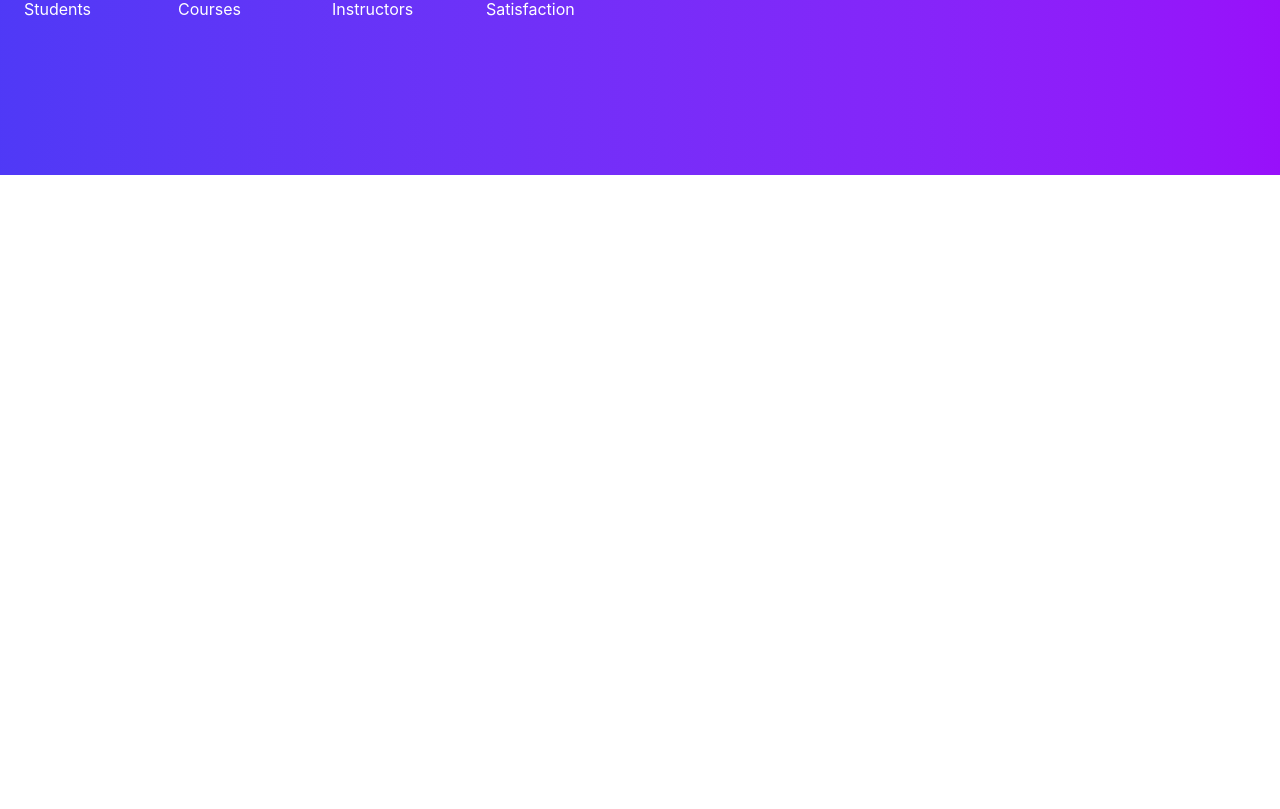
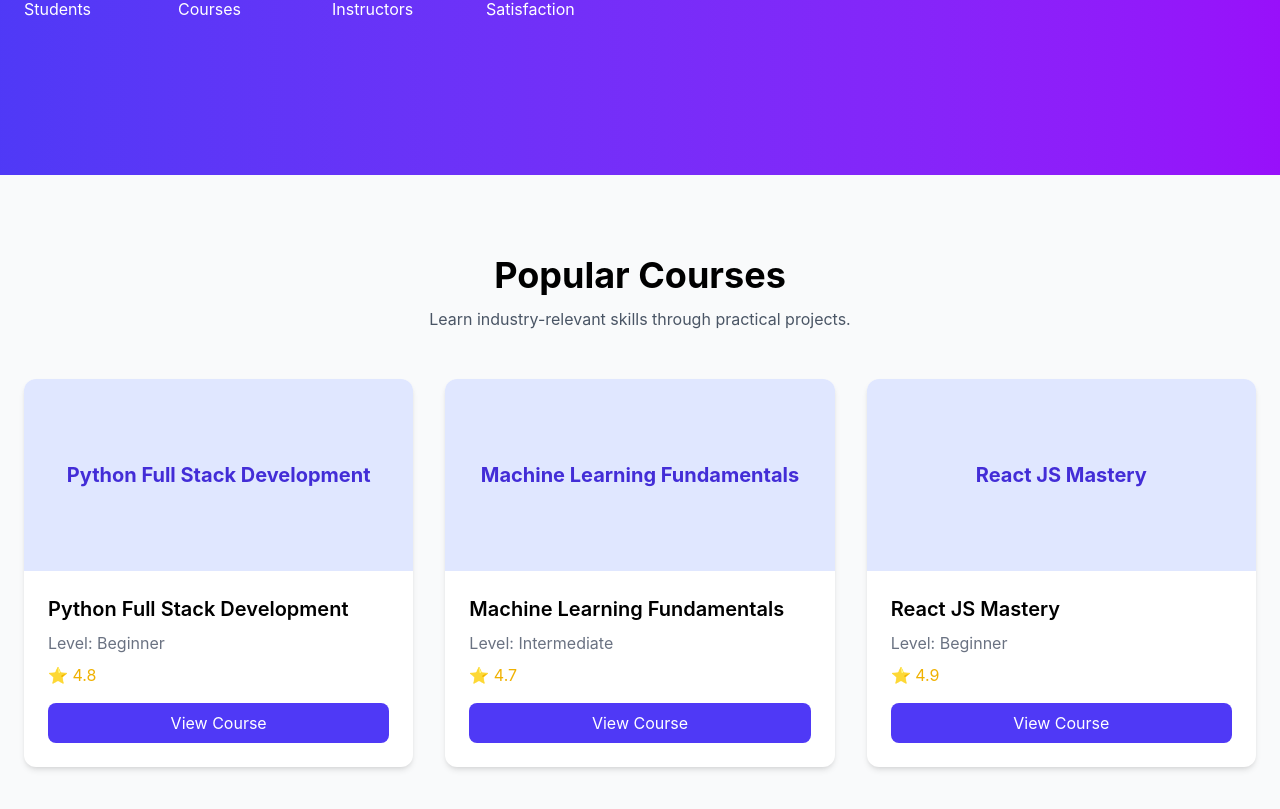
Before and after one commit to deepan-raj1/lms-saas-platform, a React (Vite) app in the folder lms_frontend/: page / in a window 1280 px wide. Shown: the part 699-1508 px from the top of the page. Before the commit the page ends 874 px from the top, so only its background shows below. Built offline with nearby package versions, Linux system fonts and the light colour scheme.

Commit message:
Add featured courses section to landing page

```diff
--- a/lms_frontend/src/components/FeaturedCourses.jsx
+++ b/lms_frontend/src/components/FeaturedCourses.jsx
@@ -0,0 +1,85 @@
+const courses = [
+  {
+    id: 1,
+    title: "Python Full Stack Development",
+    level: "Beginner",
+    rating: 4.8,
+  },
+  {
+    id: 2,
+    title: "Machine Learning Fundamentals",
+    level: "Intermediate",
+    rating: 4.7,
+  },
+  {
+    id: 3,
+    title: "React JS Mastery",
+    level: "Beginner",
+    rating: 4.9,
+  },
+];
+
+function FeaturedCourses() {
+  return (
+    <section className="py-20 bg-gray-50">
+
+      <div className="max-w-7xl mx-auto px-6">
+
+        <div className="text-center mb-12">
+          <h2 className="text-4xl font-bold">
+            Popular Courses
+          </h2>
+
+          <p className="text-gray-600 mt-3">
+            Learn industry-relevant skills through practical projects.
+          </p>
+        </div>
+
+        <div className="grid md:grid-cols-3 gap-8">
+
+          {courses.map((course) => (
+            <div
+              key={course.id}
+              className="bg-white rounded-xl shadow-md overflow-hidden hover:shadow-xl transition"
+            >
+
+              <div className="h-48 bg-indigo-100 flex items-center justify-center">
+                <span className="text-xl font-bold text-indigo-700">
+                  {course.title}
+                </span>
+              </div>
+
+              <div className="p-6">
+
+                <h3 className="text-xl font-semibold">
+                  {course.title}
+                </h3>
+
+                <p className="text-gray-500 mt-2">
+                  Level: {course.level}
+                </p>
+
+                <p className="text-yellow-500 mt-2">
+                  ⭐ {course.rating}
+                </p>
+
+                <button
+                  className="mt-4 w-full bg-indigo-600 text-white py-2 rounded-lg hover:bg-indigo-700"
+                >
+                  View Course
+                </button>
+
+              </div>
+
+            </div>
+          ))}
+
+        </div>
+
+      </div>
+
+    </section>
+  );
+}
+
+export default FeaturedCourses;
--- a/lms_frontend/src/pages/LandingPage.jsx
+++ b/lms_frontend/src/pages/LandingPage.jsx
@@ -1,11 +1,13 @@
 import PublicNavbar from "../components/PublicNavbar";
 import HeroSection from "../components/HeroSection";
+import FeaturedCourses from "../components/FeaturedCourses";
 
 const LandingPage = () => {
   return (
     <>
       <PublicNavbar />
       <HeroSection />
+      <FeaturedCourses />
     </>
   );
 };
```
